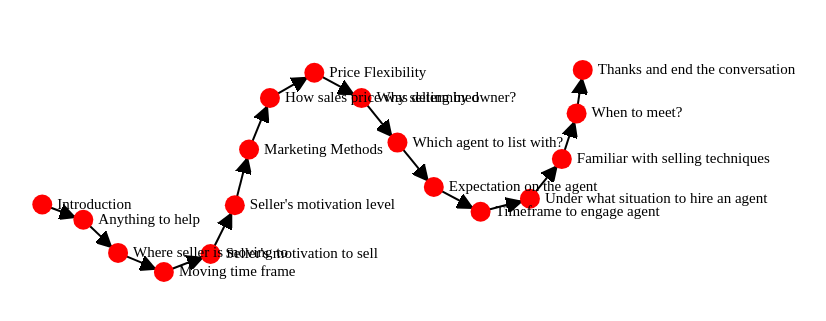
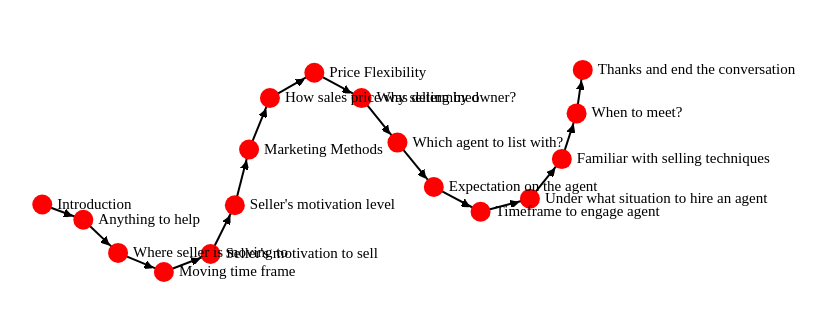
Before and after one commit to pleongpt/d3_tests, a plain HTML site: page prototype.html in a window 1280 px wide. Shown: the part 237-558 px from the top of the page, without its empty margins (318-1144 px from the left). Drawn offline with nearby package versions, Linux system fonts and the light colour scheme; animation ran at ten frames a second.

Commit message:
Make arrows end in front of circles.

```diff
--- a/prototype.html
+++ b/prototype.html
@@ -9,13 +9,13 @@
     const circleRadius = 10;
 
     // Define the arrowhead marker variables
-    const markerBoxWidth = 8;
-    const markerBoxHeight = 8;
+    const markerBoxWidth = 4;
+    const markerBoxHeight = 4;
     const refX = markerBoxWidth / 2 + circleRadius - 2;
     const refY = markerBoxHeight / 2;
     const markerWidth = markerBoxWidth / 2;
     const markerHeight = markerBoxHeight / 2;
-    const arrowPoints = [[0, 0], [0, 8], [8, 4]];
+    const arrowPoints = [[0, 0], [0, 4], [4, 2]];
 
     var nodes = [
         { id: 1, group: 0, label: "Introduction", level: 1 },
```
